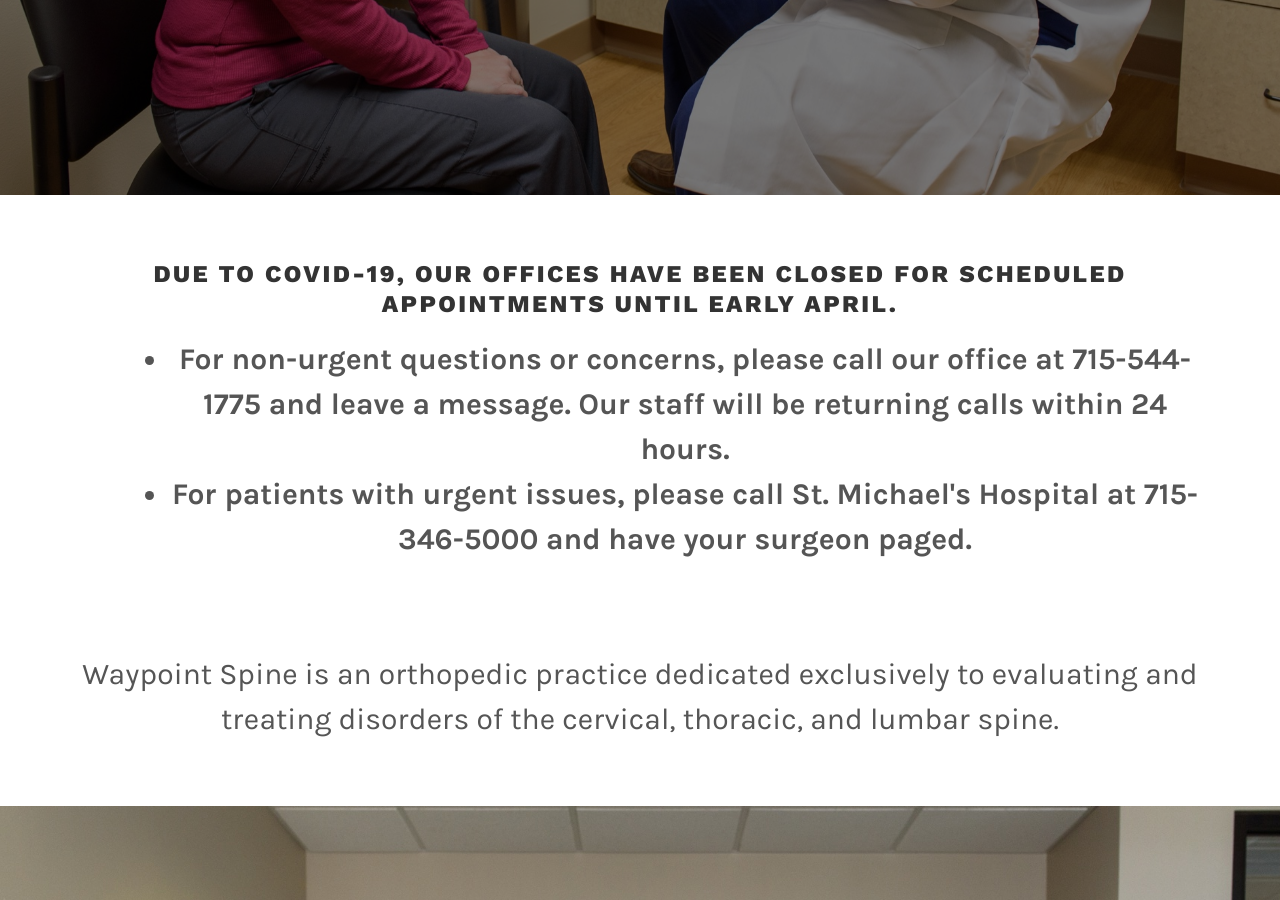
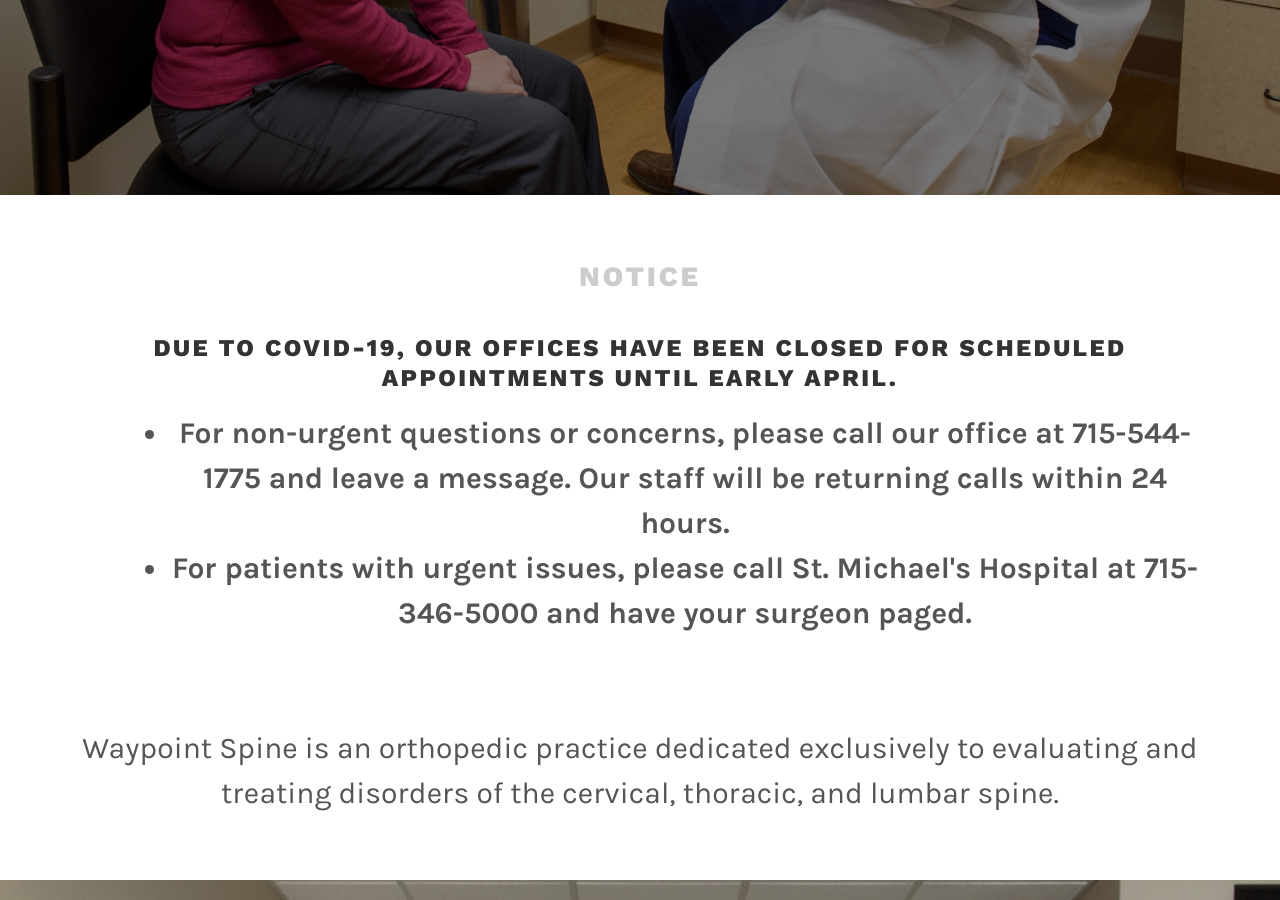
Before and after one commit to lfairchild/waypoint-spine, a Jekyll site: the page built from index.html, in a window 1280 px wide and 900 px high, scrolled down 708 px. Built offline with Jekyll 4.4.1, drawn with Linux system fonts in a browser that asks for light colours.

Commit message:
Update index.html

```diff
--- a/index.html
+++ b/index.html
@@ -7,7 +7,8 @@ description: Waypoint Spine is an orthopedic practice dedicated to evaluating an
 <div class="wrap">
   <article id="post-106" class="lodestar-intro post-106 page type-page status-publish has-post-thumbnail hentry" >
 	  <div class="entry-content">
-		  <h3>Due to COVID-19, our offices have been closed for scheduled appointments until early April.</h3>
+		  <h2>NOTICE</h2>
+		  <h3 class="font-size: 2em;;">Due to COVID-19, our offices have been closed for scheduled appointments until early April.</h3>
 		  <ul>
 			  <li><strong>For non-urgent questions or concerns, please call our office at 715-544-1775 and leave a message. Our staff will be returning calls within 24 hours.</strong></li>
 			  <li><strong>For patients with urgent issues, please call St. Michael's Hospital at 715-346-5000 and have your surgeon paged.</strong></li>
```
